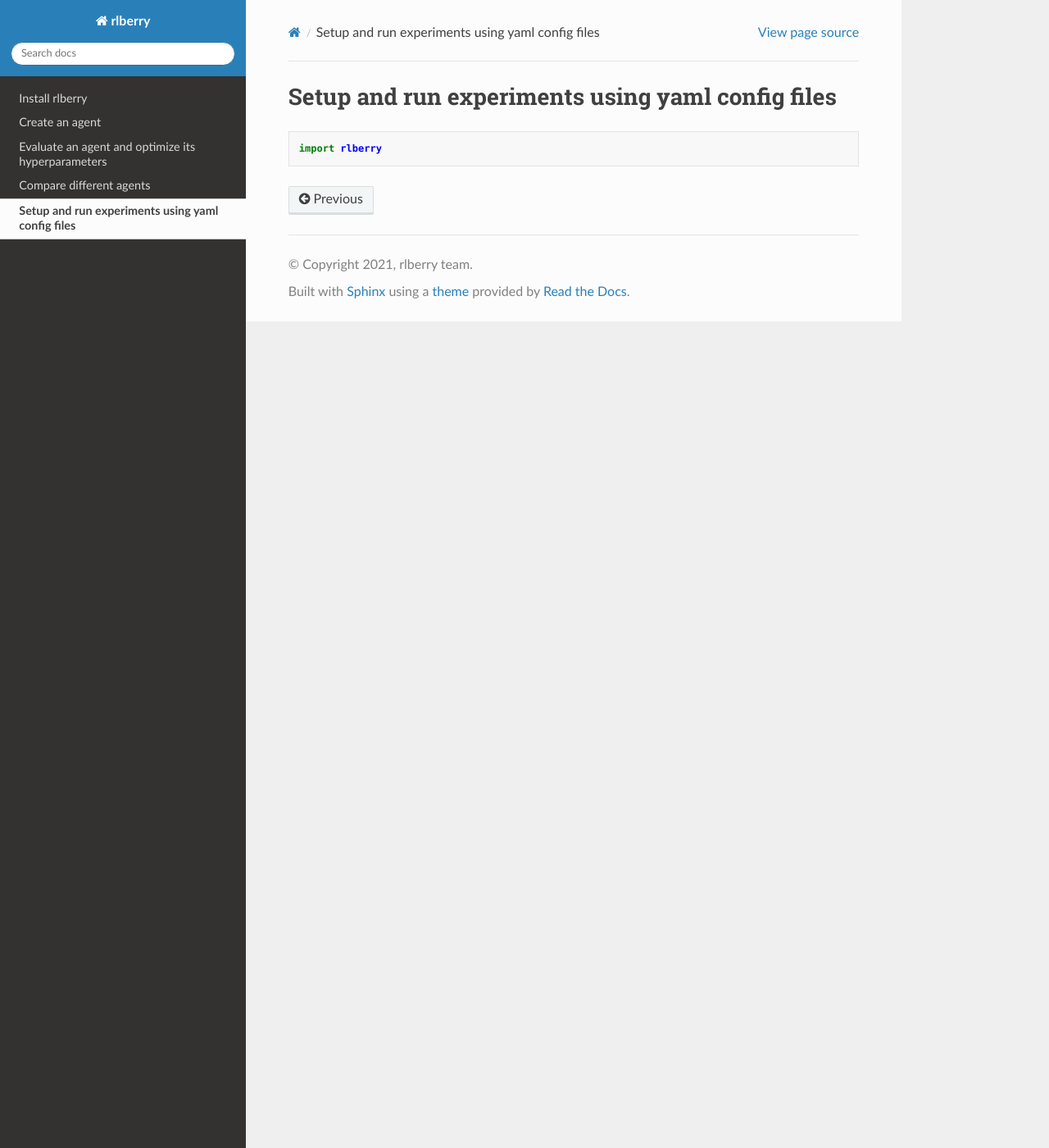
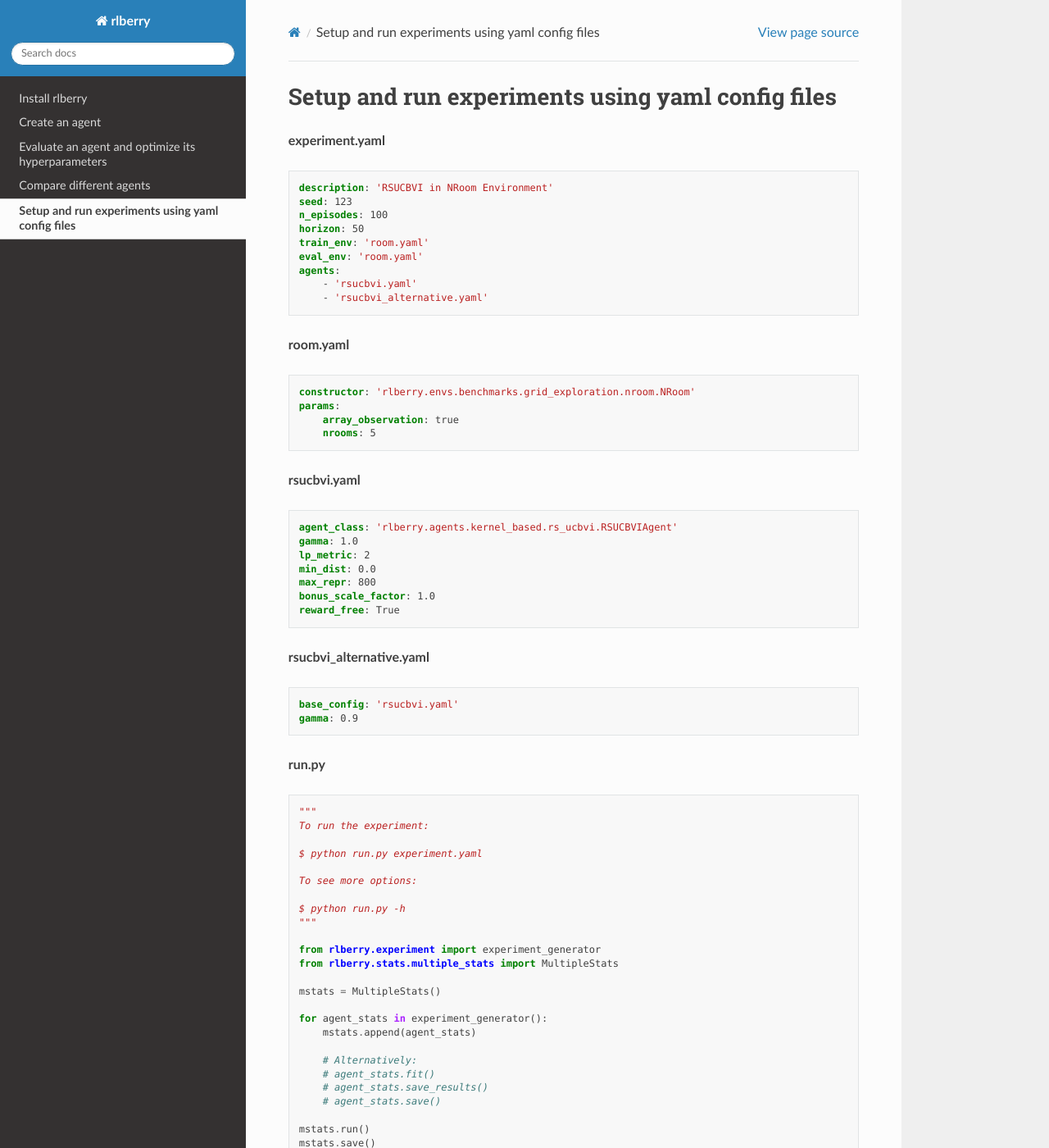
Before and after one commit to rlberry-py/rlberry, a Sphinx documentation site: the page built from docs/basics/experiment_setup.rst, in a window 1280 px wide and 1400 px high. Shown: the whole window at 82% size. Built offline with Sphinx 7.4.7 and the Read the Docs theme 2.0.0, drawn with Linux system fonts in a browser that asks for light colours.

Commit message:
feat(docs)

```diff
--- a/docs/basics/experiment_setup.rst
+++ b/docs/basics/experiment_setup.rst
@@ -3,6 +3,78 @@
 Setup and run experiments using yaml config files
 ##################################################
 
+**experiment.yaml**
+
+.. code-block:: yaml
+
+    description: 'RSUCBVI in NRoom Environment'
+    seed: 123
+    n_episodes: 100
+    horizon: 50
+    train_env: 'room.yaml'
+    eval_env: 'room.yaml'
+    agents:
+        - 'rsucbvi.yaml'
+        - 'rsucbvi_alternative.yaml'
+
+
+**room.yaml**
+
+.. code-block:: yaml
+
+    constructor: 'rlberry.envs.benchmarks.grid_exploration.nroom.NRoom'
+    params:
+        array_observation: true
+        nrooms: 5
+
+**rsucbvi.yaml**
+
+.. code-block:: yaml
+
+    agent_class: 'rlberry.agents.kernel_based.rs_ucbvi.RSUCBVIAgent'
+    gamma: 1.0
+    lp_metric: 2
+    min_dist: 0.0
+    max_repr: 800
+    bonus_scale_factor: 1.0
+    reward_free: True
+
+
+**rsucbvi_alternative.yaml**
+
+.. code-block:: yaml
+
+    base_config: 'rsucbvi.yaml'
+    gamma: 0.9
+
+
+
+**run.py**
+
 .. code-block:: python
 
-    import rlberry
+    """
+    To run the experiment:
+
+    $ python run.py experiment.yaml
+
+    To see more options:
+
+    $ python run.py -h
+    """
+
+    from rlberry.experiment import experiment_generator
+    from rlberry.stats.multiple_stats import MultipleStats
+
+    mstats = MultipleStats()
+
+    for agent_stats in experiment_generator():
+        mstats.append(agent_stats)
+
+        # Alternatively:
+        # agent_stats.fit()
+        # agent_stats.save_results()
+        # agent_stats.save()
+
+    mstats.run()
+    mstats.save()
```
